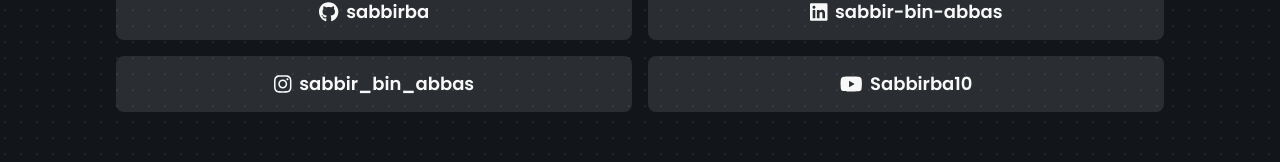
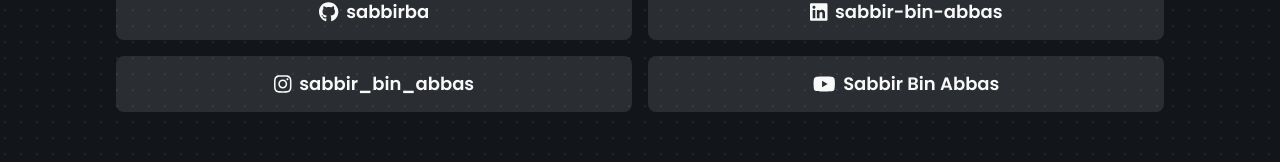
Before and after one commit to sabbirba/sabbirba, a Next.js app: page / in a window 1280 px wide. Shown: the part 4393-4555 px from the top of the page. Built offline with nearby package versions, Linux system fonts and the light colour scheme; what tailwindcss-debug-screens would draw is missing.

Commit message:
refactor: update youtube username and enhance FreeLabs project description

```diff
--- a/src/constants/strings.ts
+++ b/src/constants/strings.ts
@@ -1,7 +1,7 @@
 class Strings {
   static youtube = "Youtube";
   static youtubeLink = "https://www.youtube.com/@Sabbirba10?sub_confirmation=1";
-  static youtubeUsername = "Sabbirba10";
+  static youtubeUsername = "Sabbir Bin Abbas";
   static github = "GitHub";
   static githubLink = "https://www.github.com/sabbirba";
   static githubUsername = "sabbirba";
--- a/src/data/projects.ts
+++ b/src/data/projects.ts
@@ -49,7 +49,7 @@ const projects: IProjectItem[] = [
     id: "freelabs",
     title: "FreeLabs",
     description:
-      "A platform for hosting and sharing free and open-source software projects.",
+      "Saving you from wandering around campus in search of a spot to study (or, let’s be real, to game).",
     icon: "/skills/javascript.svg",
     repoType: RepoType.Private,
     projectType: ProjectType.Personal,
```
